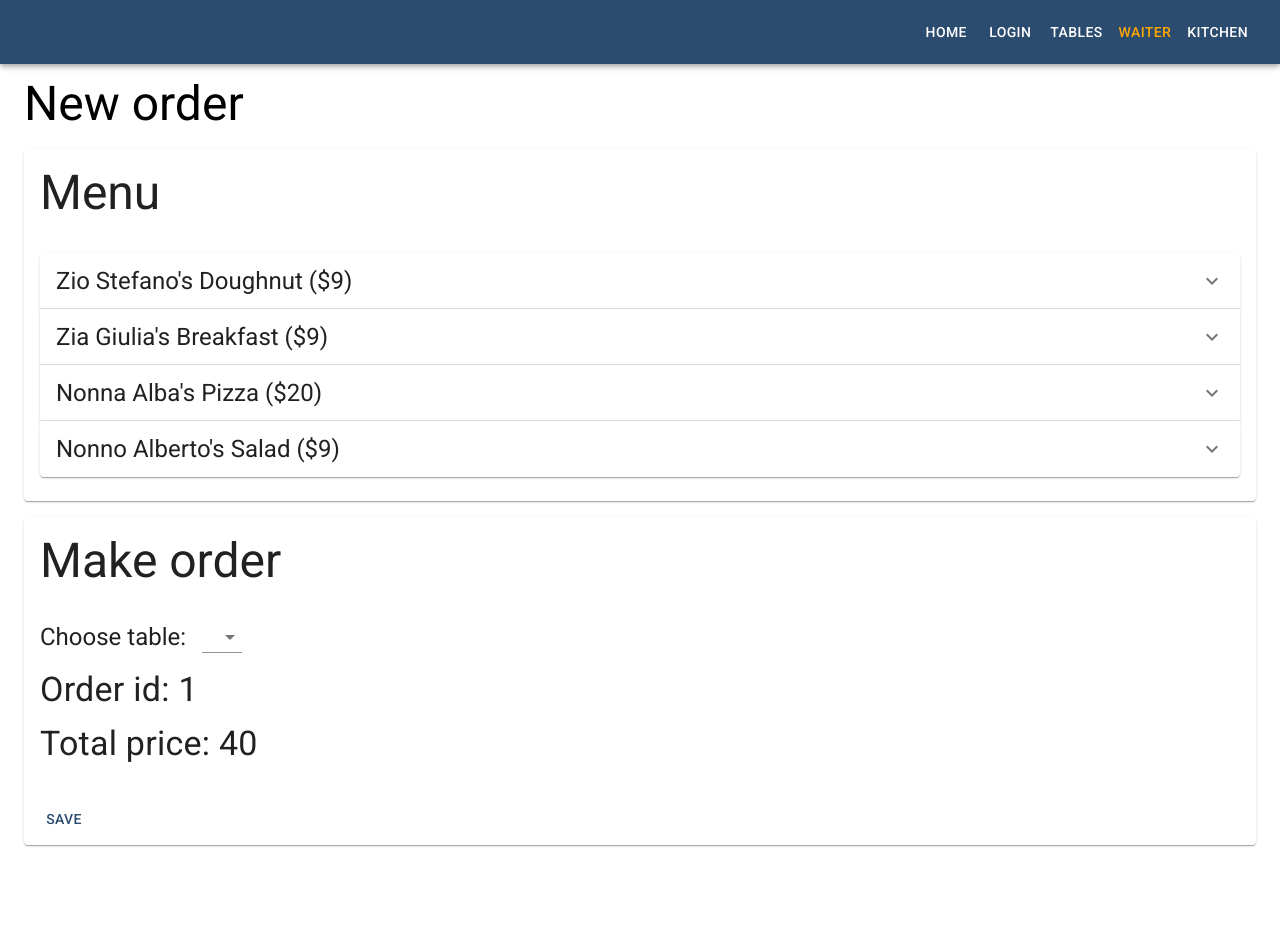
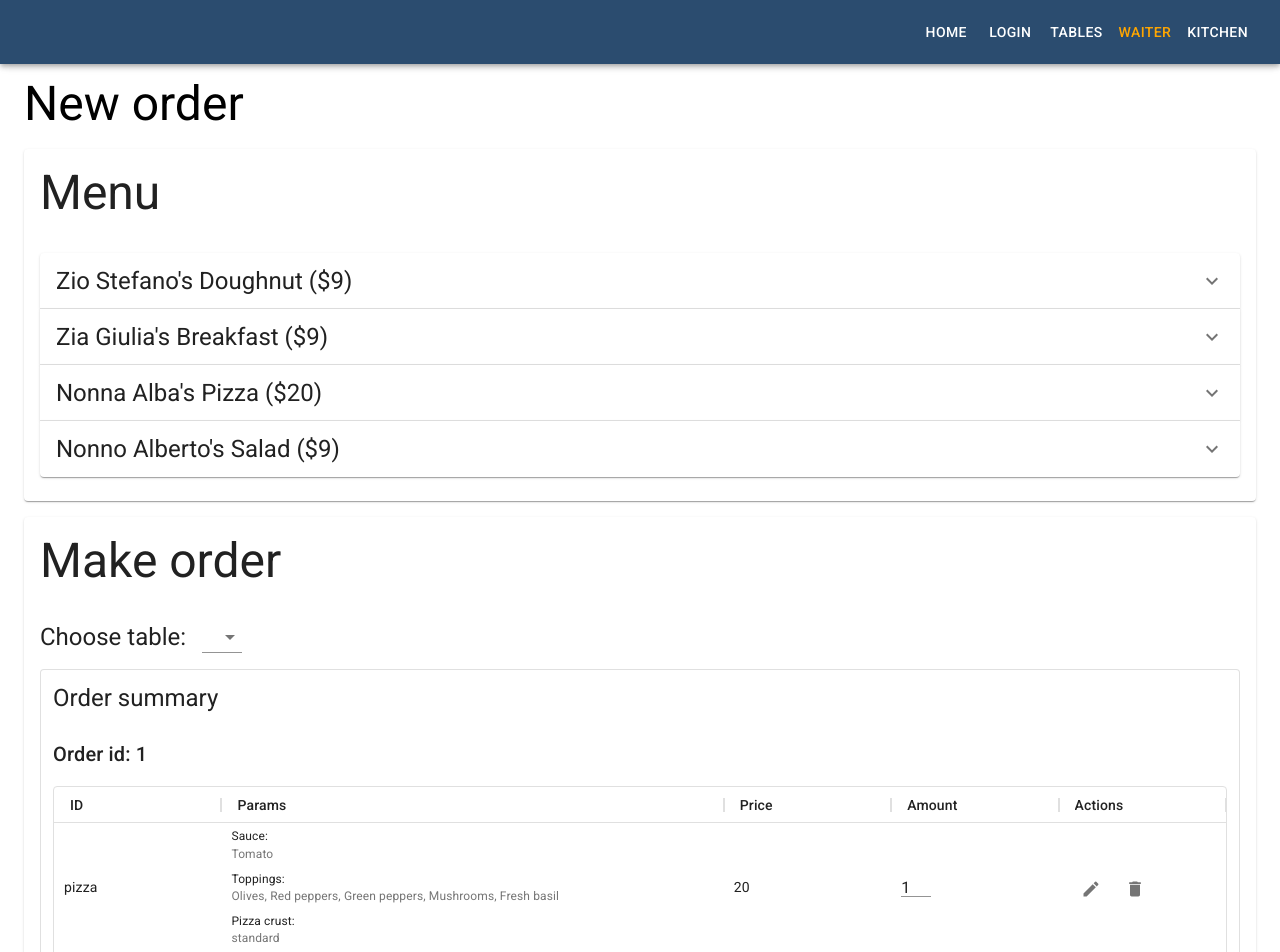
Before and after one commit to doforever/pizzeria-portal, a React (Create React App) app: page /panel/waiter/order/new in a window 1280 px wide. Shown: the top 952 px of the page. Before the commit the page ends 857 px from the top, so only its background shows below. Built offline with nearby package versions, Linux system fonts and the light colour scheme.

Commit message:
Create OrderSummary and OrderParams

```diff
--- /dev/null
+++ b/src/components/features/OrderParams/OrderParams.js
@@ -0,0 +1,28 @@
+import React from 'react';
+import PropTypes from 'prop-types';
+
+import List from '@material-ui/core/List';
+import ListItem from '@material-ui/core/ListItem';
+import ListItemText from '@material-ui/core/ListItemText';
+
+import styles from './OrderParams.module.scss';
+
+
+const orderParams = params => (
+  <List dense disablePadding>
+    {Object.keys(params).map(key => (
+      <ListItem key={key} dense disableGutters>
+        <ListItemText
+          className={styles.orderParamsItem}
+          primary={params[key].label + ':'}
+          secondary={Object.values(params[key].options).join(', ')}/>
+      </ListItem>
+    ))}
+  </List>
+);
+
+orderParams.propTypes = {
+  params: PropTypes.objectOf(PropTypes.object),
+};
+
+export default orderParams;
--- /dev/null
+++ b/src/components/features/OrderParams/OrderParams.module.scss
@@ -0,0 +1,8 @@
+@import '../../../styles/settings.scss';
+
+.orderParamsItem {
+  margin: 0;
+  >* {
+    font-size: 12px;
+  }
+}
--- a/src/components/features/OrderSummary/OrderSummary.js
+++ b/src/components/features/OrderSummary/OrderSummary.js
@@ -1,17 +1,78 @@
-import React from 'react';
+import React, { useState } from 'react';
 import order from '../../../data/order.json';
 
 import Typography from '@material-ui/core/Typography';
 import Paper from '@material-ui/core/Paper';
+import IconButton from '@material-ui/core/IconButton';
+import DeleteIcon from '@material-ui/icons/Delete';
+import EditIcon from '@material-ui/icons/Edit';
+import { DataGrid } from '@material-ui/data-grid';
+import Grid from '@material-ui/core/Grid';
+import TextField from '@material-ui/core/TextField';
+import OrderParams from '../OrderParams/OrderParams';
+
+import styles from './OrderSummary.module.scss';
 
 const OrderSummary = () => {
-  const {totalPrice, id, table, products} = order;
+  const {totalPrice, id, products} = order;
+  const [isReadOnly, setReadOnly] = useState(true);
+
+  const renderAmount = (value) => (
+    <TextField className={styles.amount}
+      value={value}
+      type="number"
+      InputProps={{
+        readOnly: isReadOnly,
+      }}
+    />
+  );
+
+  const renderActions = () => (
+    <div>
+      <IconButton aria-label="edit" onClick={() => setReadOnly(false)}>
+        <EditIcon fontSize="small"/>
+      </IconButton>
+      <IconButton aria-label="delete">
+        <DeleteIcon fontSize="small"/>
+      </IconButton>
+    </div>
+  );
+
+  const columns = [
+    { field: 'id', headerName: 'ID', flex:1},
+    { field: 'params', headerName: 'Params', flex: 3, renderCell: ({row}) => OrderParams(row.params)},
+    { field: 'priceSingle', headerName: 'Price', flex: 1},
+    { field: 'amount', headerName: 'Amount', flex: 1, renderCell: ({row}) => renderAmount(row.amount)},
+    { field: 'actions', headerName: 'Actions', flex:1, renderCell: () => renderActions()},
+  ];
 
   return (
-    <div>
-      <Typography variant="h4" gutterBottom>Order id: {id}</Typography>
-      <Typography variant="h4" gutterBottom>Total price: {totalPrice}</Typography>
-    </div>
+    <Paper variant="outlined" className={styles.component}>
+      <Grid container spacing={2} direction="column">
+        <Grid item>
+          <Typography component="h3" variant="h5" gutterBottom>Order summary</Typography>
+        </Grid>
+        <Grid item>
+          <Typography component="h4" variant="h6" >Order id: {id}</Typography>
+        </Grid>
+        <Grid item>
+          <DataGrid
+            rows={products}
+            columns={columns}
+            autoHeight
+            disableColumnSelector
+            disableSelectionOnClick
+            disableColumnMenu
+            hideFooter
+            headerHeight={36}
+            rowHeight={130}
+          />
+        </Grid>
+        <Grid item>
+          <Typography component="h4" variant="h6" >Total price: {totalPrice}</Typography>
+        </Grid>
+      </Grid>
+    </Paper>
   );
 };
 
--- /dev/null
+++ b/src/components/features/OrderSummary/OrderSummary.module.scss
@@ -0,0 +1,9 @@
+@import '../../../styles/settings.scss';
+
+.component {
+  padding: $base-size;
+}
+
+.amount {
+  max-width: 30px;
+}
--- a/src/data/order.json
+++ b/src/data/order.json
@@ -1,9 +1,9 @@
 
 {
   "table": 1,
-  "totalPrice": 40,
+  "totalPrice": 38,
   "subTotalPrice": 20,
-  "totalNumber": 1,
+  "totalNumber": 2,
   "products": [
     {
       "id": "pizza",
@@ -29,9 +29,24 @@
           }
         },
         "crust": {
-          "label": "pizza crust",
+          "label": "Pizza crust",
           "options": {
             "standard": "standard"
+          }
+        }
+      }
+    },
+    {
+      "id": "breakfast",
+      "amount": 2,
+      "price": 18,
+      "priceSingle": 9,
+      "name": "Zia Giulia's Breakfast",
+      "params": {
+        "coffee": {
+          "label": "Coffee type",
+          "options": {
+            "espresso": "Espresso"
           }
         }
       }
```
